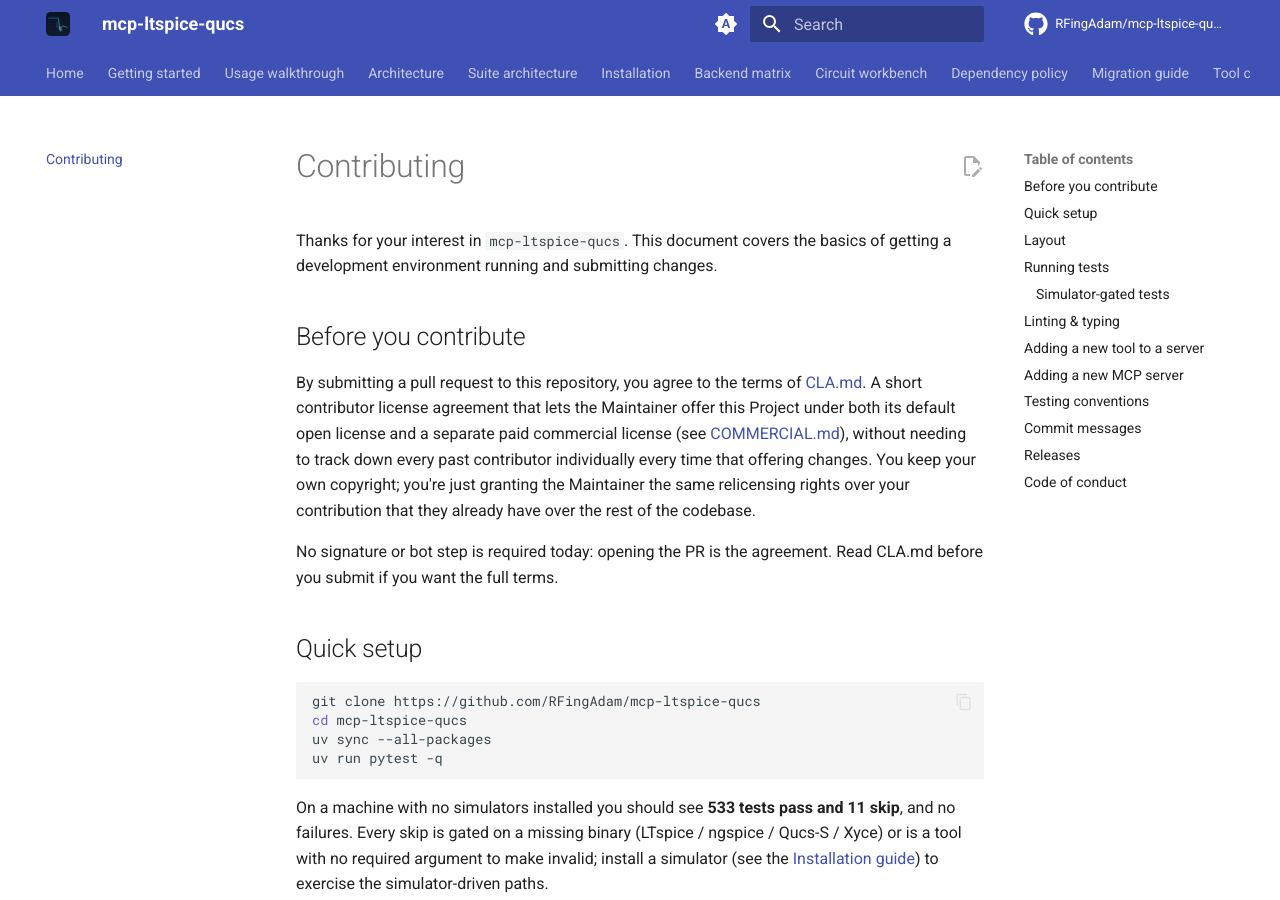
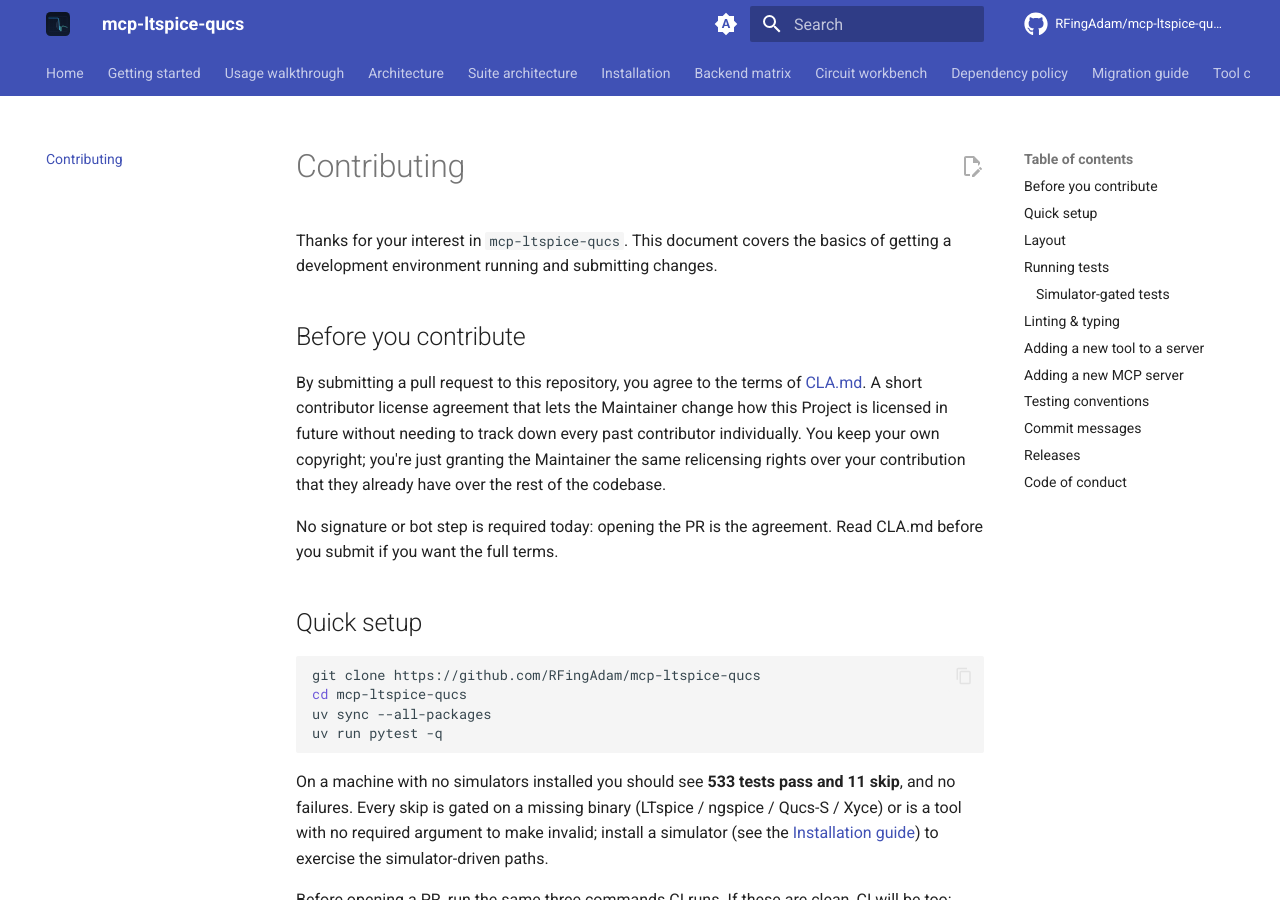
Before and after one commit to RFingAdam/mcp-ltspice-qucs, an MkDocs documentation site: the page built from docs/contributing.md, in a window 1280 px wide and 900 px high. Built offline with MkDocs 1.6.1 and Material for MkDocs 9.7.7, drawn with Linux system fonts in a browser that asks for light colours; comment, search, counter and statistics services are not loaded.

Commit message:
Withdraw the commercial licence offer
These projects stay AGPL-3.0-or-later. What is removed is the standing
offer of a separate paid licence: the README section, COMMERCIAL.md, and
the matching section in eng-mcp-suite's LICENSE_SUMMARY.md.

Dual licensing only works if the offer can actually be honoured for the
whole work, and that is not uniformly true here. mcp-blender ships a real
Blender add-on: 43 files importing bpy, with a bl_info marker. Blender's
position is that add-ons using that API are derivative works and must stay
GPL, so a proprietary licence over that half was never the Maintainer's to
grant. Advertising it portfolio-wide implied otherwise.

Selling a licence also weakens nominative use of the vendor names several
of these repos carry, which is a worse trade than the offer was worth.

CLA.md stays. There are no third-party contributors today, so the
Maintainer remains sole copyright holder and can still relicense privately
if that ever becomes worth doing. The CLA is what keeps that possible once
someone else does contribute. Its wording no longer points at a paid
licence as the reason.

```diff
--- a/CONTRIBUTING.md
+++ b/CONTRIBUTING.md
@@ -8,10 +8,8 @@ changes.
 
 By submitting a pull request to this repository, you agree to the terms
 of [CLA.md](https://github.com/RFingAdam/mcp-ltspice-qucs/blob/main/CLA.md). A short contributor license agreement that lets the
-Maintainer offer this Project under both its default open license and a
-separate paid commercial license (see [COMMERCIAL.md](https://github.com/RFingAdam/mcp-ltspice-qucs/blob/main/COMMERCIAL.md)),
-without needing to track down every past contributor individually every
-time that offering changes. You keep your own copyright; you're just
+Maintainer change how this Project is licensed in future without needing
+to track down every past contributor individually. You keep your own copyright; you're just
 granting the Maintainer the same relicensing rights over your
 contribution that they already have over the rest of the codebase.
 
```
Also changed, not shown: CLA.md (+1 -2 lines), COMMERCIAL.md (deleted, +0 -21 lines), README.md (+0 -9 lines).
